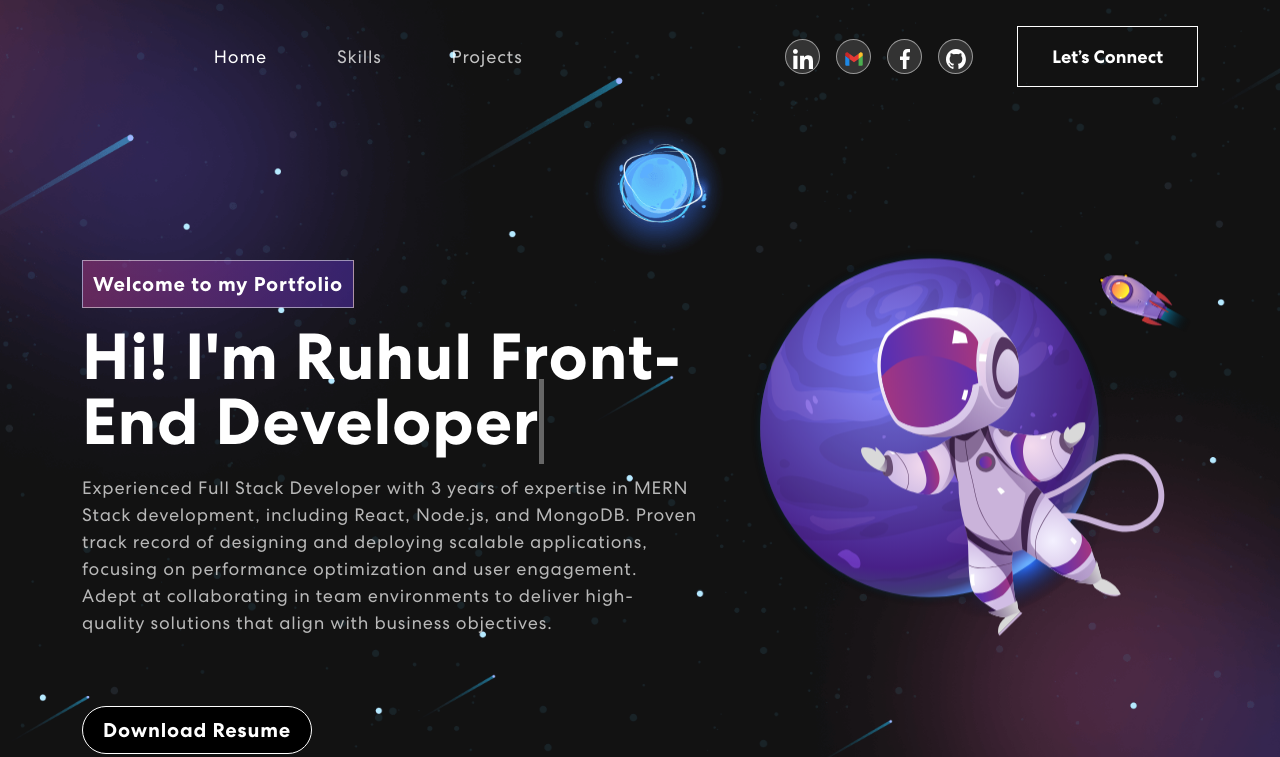
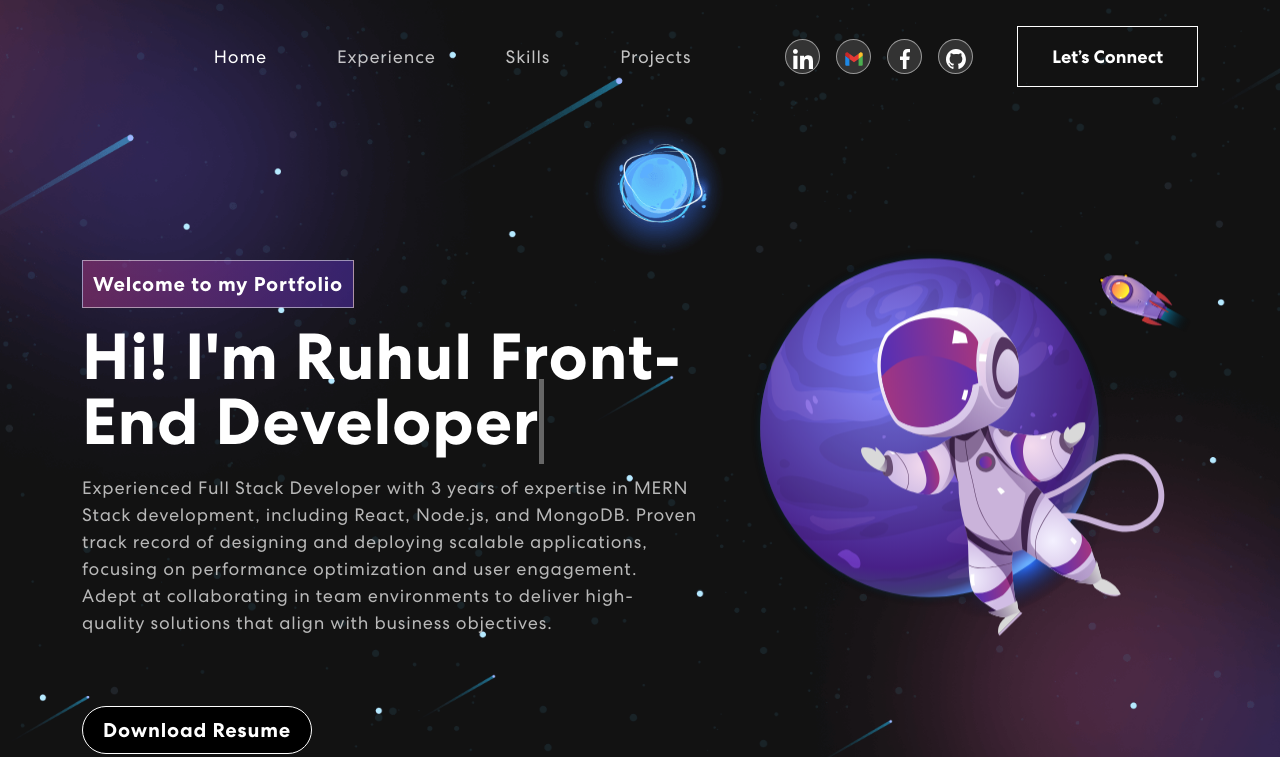
Before and after one commit to ruhul321/Portfolio, a React (Create React App) app in the folder Frontend/: page / in a window 1280 px wide. Shown: the top 757 px of the page. Built offline with nearby package versions, Linux system fonts and the light colour scheme.

Commit message:
added experience

```diff
--- a/Frontend/src/components/Experience.js
+++ b/Frontend/src/components/Experience.js
@@ -3,7 +3,11 @@ import colorSharp from "../assets/img/color-sharp.png";
 
 export const Experience = () => {
   return (
-    <section className="skill" id="skills" style={{ paddingBottom: "116px" }}>
+    <section
+      className="skill"
+      id="experience"
+      style={{ paddingBottom: "116px" }}
+    >
       <div className="container">
         <div className="row">
           <div className="col-12">
--- a/Frontend/src/components/NavBar.js
+++ b/Frontend/src/components/NavBar.js
@@ -50,6 +50,17 @@ export const NavBar = () => {
                 onClick={() => onUpdateActiveLink("home")}
               >
                 Home
+              </Nav.Link>
+              <Nav.Link
+                href="#experience"
+                className={
+                  activeLink === "experience"
+                    ? "active navbar-link"
+                    : "navbar-link"
+                }
+                onClick={() => onUpdateActiveLink("experience")}
+              >
+                Experience
               </Nav.Link>
               <Nav.Link
                 href="#skills"
```
Also changed, not shown: 1 other file (tests, documents, lock files or other folders).
